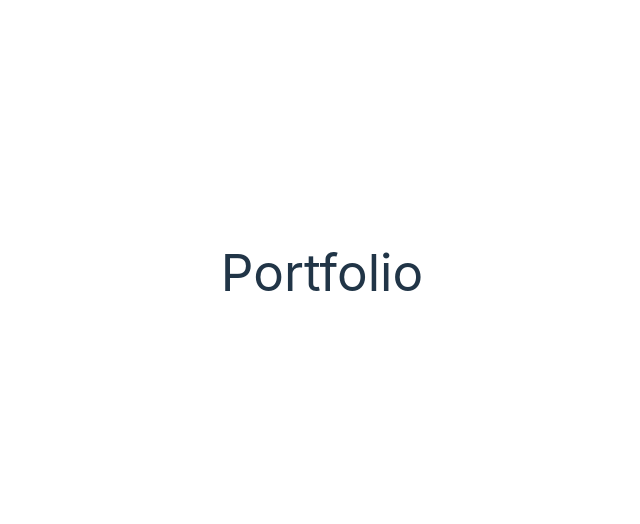
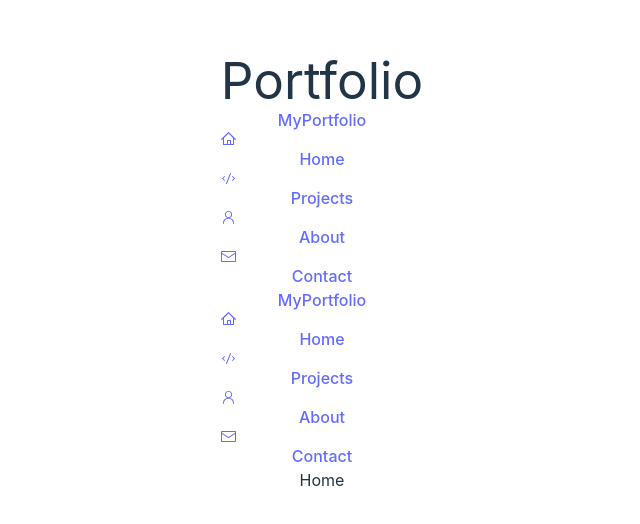
Before and after one commit to premdeore/portfolio, a React (Vite) app: page / in a window 1280 px wide. Shown: the part 128-652 px from the top of the page, without its empty margins (318-958 px from the left). Built offline with nearby package versions, Linux system fonts and the light colour scheme.

Commit message:
integrate routes and add basic structure

```diff
--- a/package.json
+++ b/package.json
@@ -10,10 +10,12 @@
     "preview": "vite preview"
   },
   "dependencies": {
+    "@radix-ui/react-icons": "^1.3.1",
     "@shadcn/ui": "^0.0.4",
     "framer-motion": "^11.11.10",
     "react": "^18.3.1",
-    "react-dom": "^18.3.1"
+    "react-dom": "^18.3.1",
+    "react-router-dom": "^6.27.0"
   },
   "devDependencies": {
     "@eslint/js": "^9.13.0",
--- a/src/App.tsx
+++ b/src/App.tsx
@@ -1,12 +1,17 @@
 
+import React from 'react'
 import './App.css'
+import AppRouter from './utils/AppRouter'
 
 function App() {
 
+
+
   return (
-    <>
+    <React.Fragment>
          <h1>Portfolio</h1>
-    </>
+         <AppRouter/>
+    </React.Fragment>
   )
 }
 
--- /dev/null
+++ b/src/components/Home.tsx
@@ -0,0 +1,12 @@
+import React from 'react'
+import Navbar from './common/Navbar'
+
+const Home:React.FC = () => {
+  return (
+    <div>
+        <Navbar/>Home
+    </div>
+  )
+}
+
+export default Home
--- /dev/null
+++ b/src/components/Pages/About.tsx
@@ -0,0 +1,10 @@
+import React from 'react'
+
+const About:React.FC = () => {
+  return (
+    <div>
+        About</div>
+  )
+}
+
+export default About
--- /dev/null
+++ b/src/components/Pages/Contact.tsx
@@ -0,0 +1,12 @@
+import React from 'react'
+
+const Contact:React.FC = () => {
+  return (
+    <div>
+
+        Contact
+    </div>
+  )
+}
+
+export default Contact
--- /dev/null
+++ b/src/components/Pages/Projects.tsx
@@ -0,0 +1,9 @@
+import React from 'react'
+
+const Projects:React.FC = () => {
+  return (
+    <div>Projects</div>
+  )
+}
+
+export default Projects
--- /dev/null
+++ b/src/components/common/Navbar.tsx
@@ -0,0 +1,57 @@
+import React from 'react'
+import { Link } from 'react-router-dom'
+import { HomeIcon,CodeIcon, PersonIcon, EnvelopeClosedIcon } from '@radix-ui/react-icons';
+
+const Navbar:React.FC = () => {
+  return (
+    <nav className="fixed top-0 left-0 right-0 z-50 bg-white shadow-md">
+    <div className="max-w-6xl mx-auto px-4 sm:px-6 lg:px-8">
+      <div className="flex items-center justify-between h-16">
+        <div className="flex items-center">
+          <Link to="/" className="text-2xl font-bold text-gray-800 hover:text-blue-500">
+            MyPortfolio
+          </Link>
+        </div>
+        <div className="flex space-x-8">
+          <Link
+            to="/"
+            className="text-gray-600 hover:text-gray-900 flex items-center gap-1 transition duration-150 ease-in-out"
+          >
+            <HomeIcon />
+            Home
+          </Link>
+          <Link
+            to="/projects"
+            className="text-gray-600 hover:text-gray-900 flex items-center gap-1 transition duration-150 ease-in-out"
+          >
+            <CodeIcon />
+            Projects
+          </Link>
+          <Link
+            to="/about"
+            className="text-gray-600 hover:text-gray-900 flex items-center gap-1 transition duration-150 ease-in-out"
+          >
+            <PersonIcon/>
+            About
+          </Link>
+          <Link
+            to="/contact"
+            className="text-gray-600 hover:text-gray-900 flex items-center gap-1 transition duration-150 ease-in-out"
+          >
+            <EnvelopeClosedIcon/>
+            Contact
+          </Link>
+        </div>
+      </div>
+    </div>
+  </nav>
+  )
+}
+
+export default Navbar
+    // <div className='bg-black p-5 flex items-center m-5 justify-center space-x-10'>
+    //             <Link to={"/"}>HOme</Link>
+    //             <Link to={"/projects"}>projects</Link>
+    //             <Link to={"/about"}>about</Link>
+    //             <Link to={"/contact"}>contact</Link>
+    // </div>
--- /dev/null
+++ b/src/utils/AppRouter.tsx
@@ -0,0 +1,25 @@
+import React from "react";
+import { BrowserRouter as Router, Routes, Route } from "react-router-dom";
+import Home from "../components/Home";
+import About from "../components/Pages/About";
+import Contact from "../components/Pages/Contact";
+import Projects from "../components/Pages/Projects";
+import Navbar from "../components/common/Navbar";
+
+const AppRouter: React.FC = () => {
+  return (
+    <React.Fragment>
+      <Router>
+        <Navbar/>
+        <Routes>
+          <Route path="/" element={<Home />} />
+          <Route path="/projects" element={<Projects/>}/>
+          <Route path="/about" element={<About />} />
+          <Route path="/contact" element={<Contact/>}/>
+        </Routes>
+      </Router>
+    </React.Fragment>
+  );
+};
+
+export default AppRouter;
```
Also changed, not shown: 1 other file (tests, documents, lock files or other folders).
